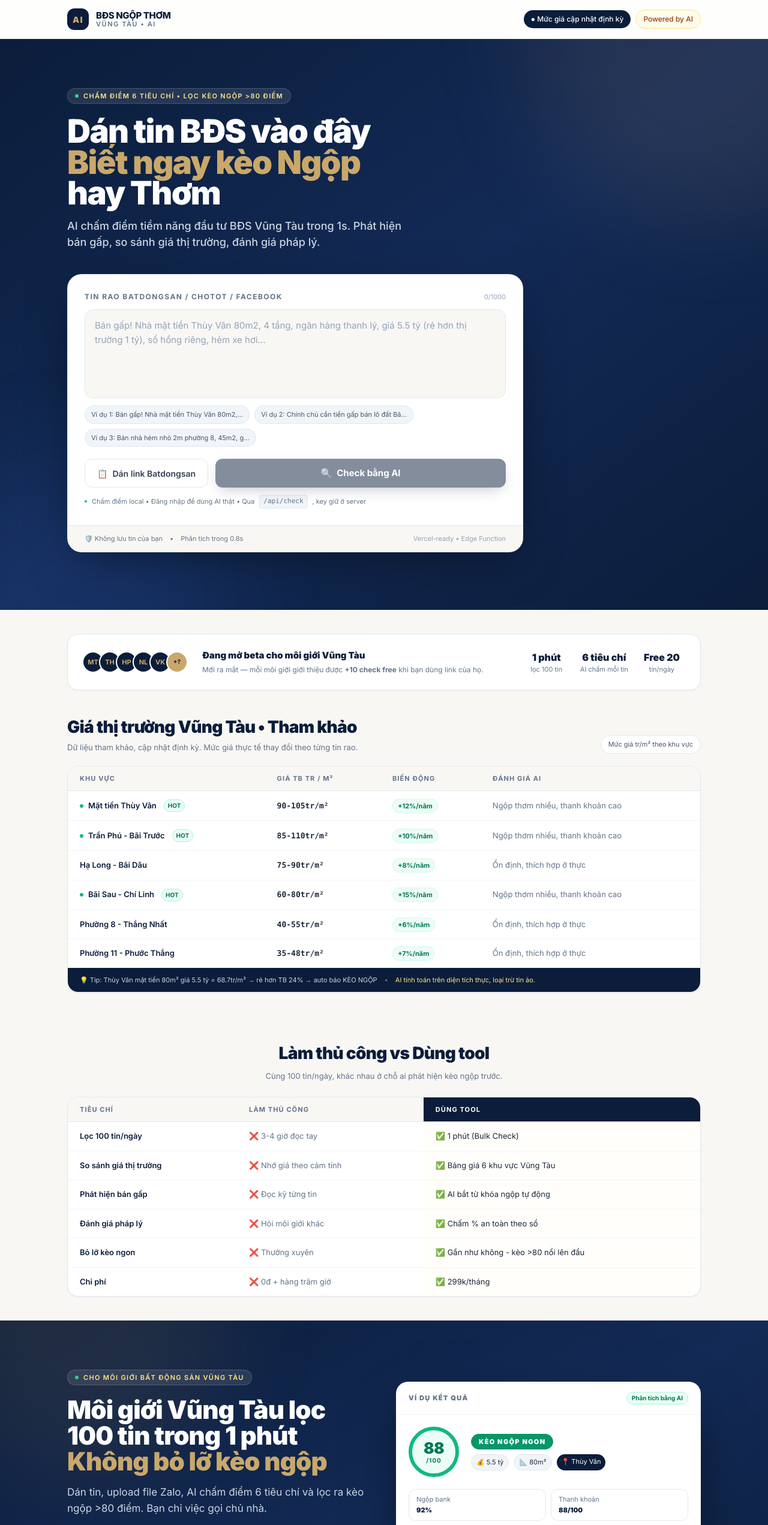
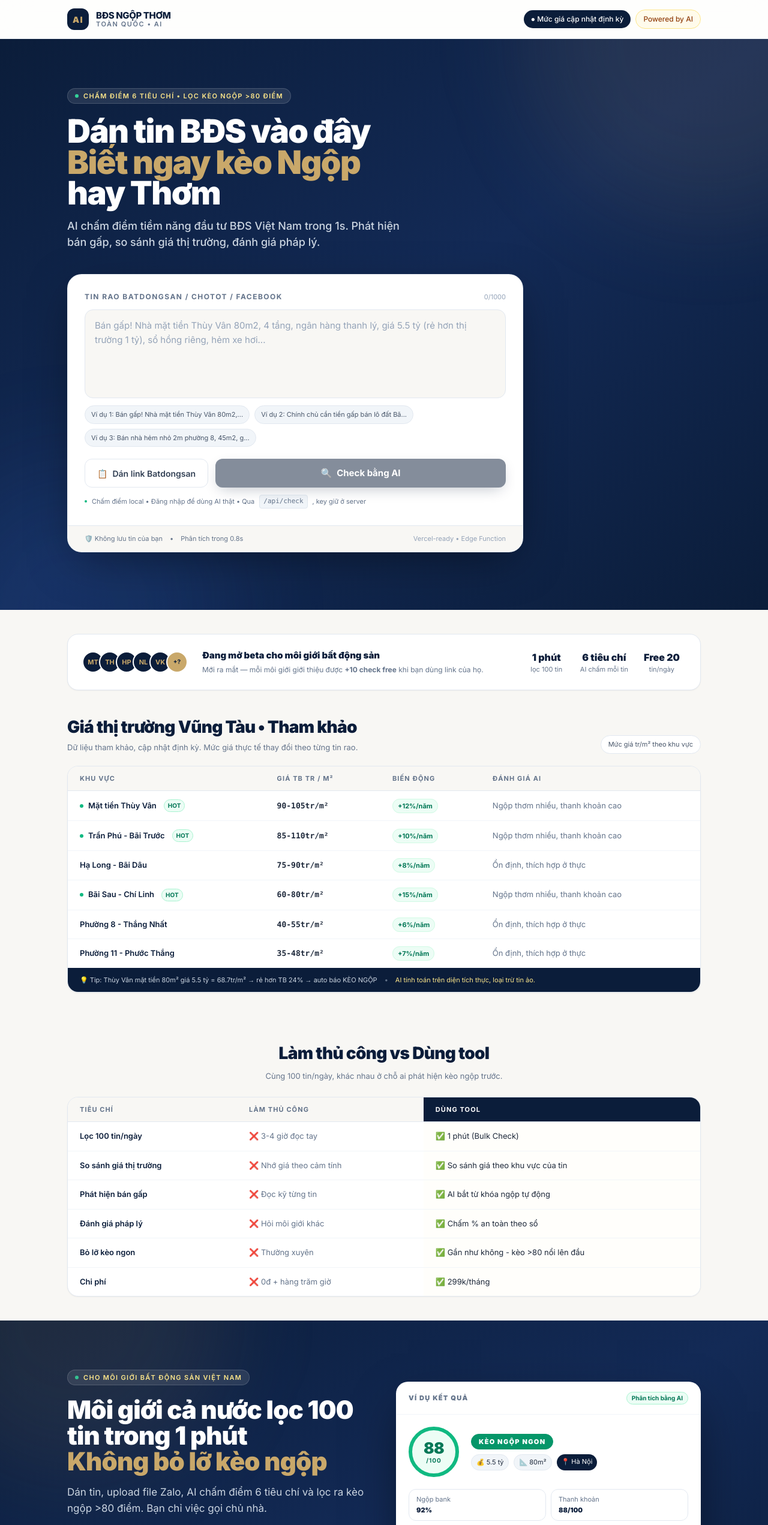
Before and after one commit to quanglopez/BDS-NGOP-THOM, a Next.js app: page / in a window 1280 px wide. Shown: the top 2543 px of the page at 60% size. Built offline with nearby package versions, Linux system fonts and the light colour scheme; no server answers.

Commit message:
chore(copy): nationalize copy, drop Vung Tau mentions

```diff
--- a/app/layout.tsx
+++ b/app/layout.tsx
@@ -5,21 +5,27 @@ const siteUrl = (process.env.NEXT_PUBLIC_SITE_URL || "https://check-bds-ngop.ver
 
 export const metadata: Metadata = {
   metadataBase: new URL(siteUrl),
-  title: "Check BĐS Ngộp Vũng Tàu - AI lọc kèo thơm 1 phút",
+  title: "Check BĐS Ngộp Toàn Quốc - AI lọc kèo thơm 1 phút",
   description:
-    "Dán tin BĐS Vũng Tàu, AI chấm điểm tiềm năng đầu tư: phát hiện bán gấp ngộp, so sánh giá thị trường, đánh giá pháp lý. Bulk Check 100 tin, xuất Excel.",
+    "Dán tin BĐS ở bất kỳ đâu, AI chấm điểm tiềm năng đầu tư: phát hiện bán gấp ngộp, so sánh giá thị trường, đánh giá pháp lý. Hỗ trợ 63 tỉnh/thành, Bulk Check 100 tin, xuất Excel.",
   keywords: [
-    "BĐS Vũng Tàu",
+    "BĐS Việt Nam",
     "kèo ngộp",
     "nhà ngộp ngân hàng",
     "check tin BĐS",
     "AI bất động sản",
-    "môi giới Vũng Tàu",
+    "môi giới bất động sản",
+    "BĐS Hà Nội",
+    "BĐS TP.HCM",
+    "BĐS Đà Nẵng",
+    "BĐS Hải Phòng",
+    "BĐS Cần Thơ",
+    "BĐS Nha Trang",
   ],
   alternates: { canonical: "/" },
   openGraph: {
-    title: "Check BĐS Ngộp Vũng Tàu - AI lọc kèo thơm 1 phút",
-    description: "Môi giới Vũng Tàu lọc 100 tin hàng loạt - không bỏ lỡ kèo ngộp",
+    title: "Check BĐS Ngộp Toàn Quốc - AI lọc kèo thơm 1 phút",
+    description: "Môi giới cả nước lọc 100 tin hàng loạt - không bỏ lỡ kèo ngộp",
     url: siteUrl,
     siteName: "BĐS Ngộp Thơm",
     locale: "vi_VN",
@@ -27,7 +33,7 @@ export const metadata: Metadata = {
   },
   twitter: {
     card: "summary_large_image",
-    title: "Check BĐS Ngộp Vũng Tàu - AI lọc kèo thơm",
+    title: "Check BĐS Ngộp Toàn Quốc - AI lọc kèo thơm",
     description: "Dán tin BĐS, AI chấm điểm 6 tiêu chí, lọc kèo ngộp >80 điểm.",
   },
   robots: { index: true, follow: true },
--- a/app/login/page.tsx
+++ b/app/login/page.tsx
@@ -3,7 +3,7 @@ import { Suspense } from "react";
 import { LoginForm } from "@/components/auth/login-form";
 
 export const metadata: Metadata = {
-  title: "Đăng nhập - Check BĐS Ngộp Vũng Tàu",
+  title: "Đăng nhập - Check BĐS Ngộp Toàn Quốc",
   description: "Đăng nhập bằng Google để dùng tool check kèo BĐS.",
 };
 
@@ -17,7 +17,7 @@ export default function LoginPage() {
             AI
           </div>
           <h1 className="mt-4 text-[22px] font-black text-white">BĐS NGỘP THƠM</h1>
-          <p className="mt-1 text-[13px] text-slate-300">Đăng nhập để check kèo BĐS Vũng Tàu</p>
+          <p className="mt-1 text-[13px] text-slate-300">Đăng nhập để check kèo BĐS trên toàn quốc</p>
         </div>
         <Suspense>
           <LoginForm />
--- a/app/pricing/page.tsx
+++ b/app/pricing/page.tsx
@@ -5,8 +5,8 @@ import { SiteFooter } from "@/components/site/footer";
 import { PaymentBox } from "@/components/pricing/payment-box";
 
 export const metadata: Metadata = {
-  title: "Bảng giá - Check BĐS Ngộp Vũng Tàu",
-  description: "Gói Free 20 tin/ngày, Pro 299k/tháng 500 tin/ngày + Bulk Check, Team 799k/tháng cho 3 môi giới.",
+  title: "Bảng giá - Check BĐS Ngộp Toàn Quốc",
+  description: "Gói Free 20 tin/ngày, Pro 299k/tháng 500 tin/ngày + Bulk Check, Team 799k/tháng cho 3 môi giới. Hỗ trợ toàn quốc.",
 };
 
 const FEATURES: Record<string, string[]> = {
--- a/components/site/checker.tsx
+++ b/components/site/checker.tsx
@@ -70,7 +70,7 @@ export function Checker() {
               hay Thơm
             </h1>
             <p className="mt-4 text-[16px] md:text-[18px] leading-[1.5] text-slate-300 font-medium max-w-[560px]">
-              AI chấm điểm tiềm năng đầu tư BĐS Vũng Tàu trong 1s. Phát hiện bán gấp, so sánh giá thị trường, đánh
+              AI chấm điểm tiềm năng đầu tư BĐS Việt Nam trong 1s. Phát hiện bán gấp, so sánh giá thị trường, đánh
               giá pháp lý.
             </p>
           </div>
--- a/components/site/comparison.tsx
+++ b/components/site/comparison.tsx
@@ -1,7 +1,7 @@
 // Bảng so sánh: làm thủ công vs dùng tool
 const ROWS: { label: string; manual: string; tool: string }[] = [
   { label: "Lọc 100 tin/ngày", manual: "3-4 giờ đọc tay", tool: "1 phút (Bulk Check)" },
-  { label: "So sánh giá thị trường", manual: "Nhớ giá theo cảm tính", tool: "Bảng giá 6 khu vực Vũng Tàu" },
+  { label: "So sánh giá thị trường", manual: "Nhớ giá theo cảm tính", tool: "So sánh giá theo khu vực của tin" },
   { label: "Phát hiện bán gấp", manual: "Đọc kỹ từng tin", tool: "AI bắt từ khóa ngộp tự động" },
   { label: "Đánh giá pháp lý", manual: "Hỏi môi giới khác", tool: "Chấm % an toàn theo sổ" },
   { label: "Bỏ lỡ kèo ngon", manual: "Thường xuyên", tool: "Gần như không - kèo >80 nổi lên đầu" },
--- a/components/site/faq.tsx
+++ b/components/site/faq.tsx
@@ -1,5 +1,9 @@
 // FAQ cho trang bán hàng
 const QA: { q: string; a: string }[] = [
+  {
+    q: "Tool hỗ trợ khu vực nào?",
+    a: "Toàn quốc: 63 tỉnh/thành phố. Dán tin có tên tỉnh, quận/huyện hoặc đường phố là AI tự nhận diện khu vực để chấm điểm vị trí, tăng giá và thanh khoản cho đúng.",
+  },
   {
     q: "AI (Jev) ở đây là gì? Có chính xác không?",
     a: "Tool dùng mô hình AI chuyên chấm điểm bất động sản theo 6 tiêu chí: độ ngộp, tiềm năng tăng giá, thanh khoản, pháp lý, giá thị trường và vị trí. Độ chính xác ~85% với tin đầy đủ thông tin - AI giúp lọc nhanh, việc mua vẫn do bạn kiểm chứng sổ + quy hoạch.",
--- a/components/site/footer.tsx
+++ b/components/site/footer.tsx
@@ -11,8 +11,7 @@ export function SiteFooter() {
           <span className="px-2 py-1 rounded-full bg-slate-100 border">Vercel Edge • /api/check proxy</span>
         </div>
         <div className="text-slate-400 max-w-[520px] leading-snug">
-          Chấm điểm qua <code>/api/check</code> với prompt scoring + market data Vũng Tàu. Không lưu dữ liệu người
-          dùng.
+          Chấm điểm qua <code>/api/check</code> với prompt scoring + dữ liệu khu vực. Không lưu dữ liệu người dùng.
         </div>
       </div>
     </footer>
--- a/components/site/header.tsx
+++ b/components/site/header.tsx
@@ -12,7 +12,7 @@ export function SiteHeader() {
           <div className="leading-none">
             <div className="font-extrabold text-[15px] tracking-tight text-navy">BĐS NGỘP THƠM</div>
             <div className="text-[11px] tracking-[0.14em] font-semibold text-slate-500 mt-[2px]">
-              VŨNG TÀU • AI
+              TOÀN QUỐC • AI
             </div>
           </div>
         </Link>
--- a/components/site/sales-hero.tsx
+++ b/components/site/sales-hero.tsx
@@ -13,11 +13,11 @@ export function SalesHero() {
           <div>
             <div className="inline-flex items-center gap-2 px-3 py-1 rounded-full bg-white/10 border border-white/15 text-[11px] tracking-[0.12em] text-amber-200 font-semibold">
               <span className="w-1.5 h-1.5 rounded-full bg-emerald-400 animate-pulse" />
-              CHO MÔI GIỚI BẤT ĐỘNG SẢN VŨNG TÀU
+              CHO MÔI GIỚI BẤT ĐỘNG SẢN VIỆT NAM
             </div>
 
             <h2 className="mt-5 text-[28px] md:text-[42px] font-black leading-[1.02] tracking-[-0.02em] text-white">
-              Môi giới Vũng Tàu lọc 100 tin trong 1 phút
+              Môi giới cả nước lọc 100 tin trong 1 phút
               <br />
               <span className="text-gold">Không bỏ lỡ kèo ngộp</span>
             </h2>
@@ -70,7 +70,7 @@ export function SalesHero() {
                 <div className="mt-2 flex flex-wrap gap-2 text-[11px]">
                   <span className="px-2 py-1 rounded-full bg-slate-100 border border-slate-200">💰 5.5 tỷ</span>
                   <span className="px-2 py-1 rounded-full bg-slate-100 border border-slate-200">📐 80m²</span>
-                  <span className="px-2 py-1 rounded-full bg-navy text-white">📍 Thùy Vân</span>
+                  <span className="px-2 py-1 rounded-full bg-navy text-white">📍 Hà Nội</span>
                 </div>
               </div>
             </div>
--- a/components/site/share-image.tsx
+++ b/components/site/share-image.tsx
@@ -32,7 +32,7 @@ export function ShareImage({ result }: { result: AnalysisResult }) {
       // Header brand
       ctx.fillStyle = "#C9A86A";
       ctx.font = "700 34px Inter, sans-serif";
-      ctx.fillText("BĐS NGỘP THƠM • VŨNG TÀU", 80, 120);
+      ctx.fillText("BĐS NGỘP THƠM • TOÀN QUỐC", 80, 120);
 
       // Điểm số lớn
       ctx.fillStyle = "#FFFFFF";
@@ -67,7 +67,7 @@ export function ShareImage({ result }: { result: AnalysisResult }) {
       // Footer
       ctx.fillStyle = "#C9A86A";
       ctx.font = "700 30px Inter, sans-serif";
-      ctx.fillText("check-bds-ngop.vercel.app • AI chấm điểm BĐS Vũng Tàu", 80, 1030);
+      ctx.fillText("check-bds-ngop.vercel.app • AI chấm điểm BĐS Việt Nam", 80, 1030);
 
       const url = canvas.toDataURL("image/png");
       setPreview(url);
--- a/components/site/social-proof.tsx
+++ b/components/site/social-proof.tsx
@@ -19,7 +19,7 @@ export function SocialProof() {
           </div>
 
           <div>
-            <div className="text-[15px] font-black text-navy">Đang mở beta cho môi giới Vũng Tàu</div>
+            <div className="text-[15px] font-black text-navy">Đang mở beta cho môi giới bất động sản</div>
             <div className="mt-1 text-[12px] text-slate-500">
               Mới ra mắt — mỗi môi giới giới thiệu được <b>+10 check free</b> khi bạn dùng link của họ.
             </div>
```
Also changed, not shown: 1 other file (tests, documents, lock files or other folders).
